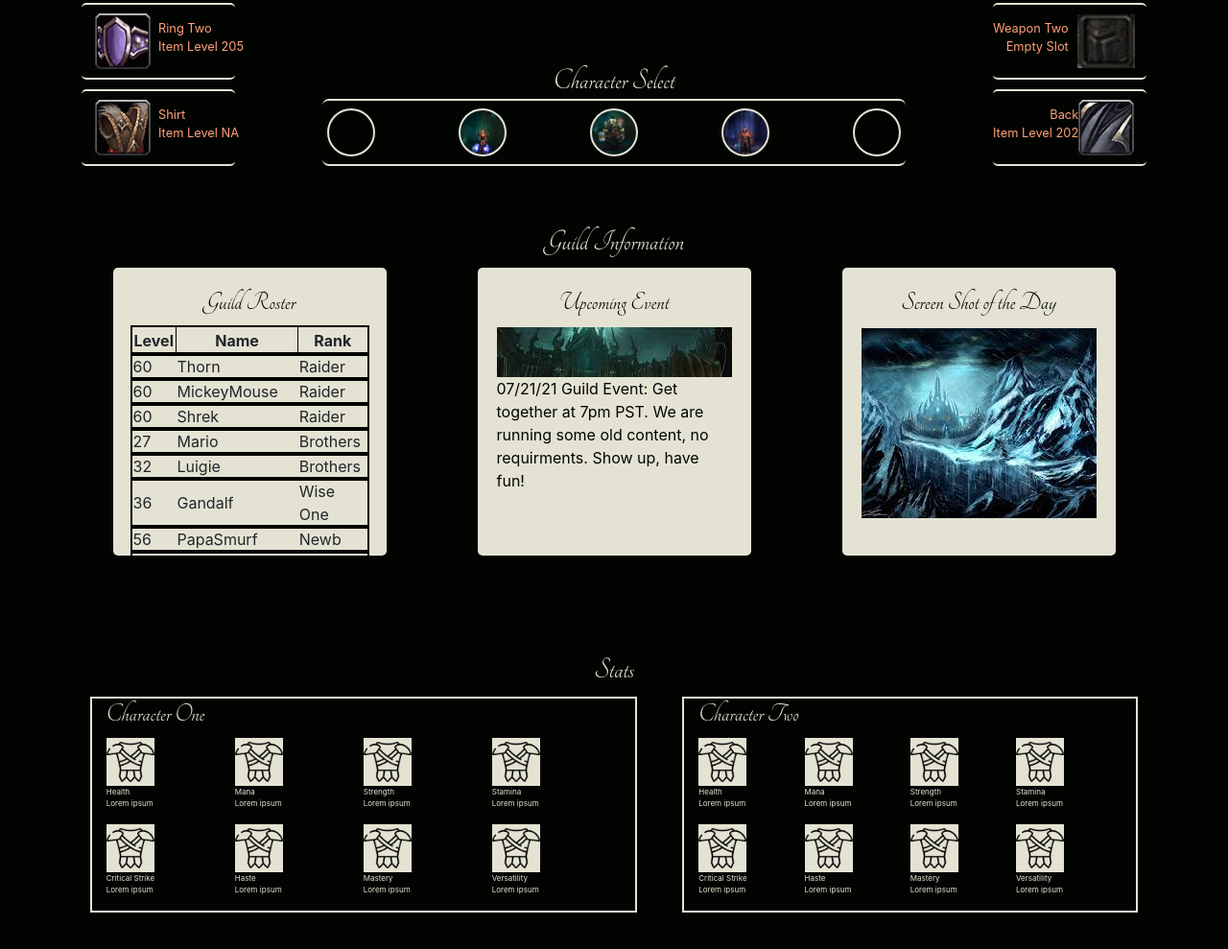
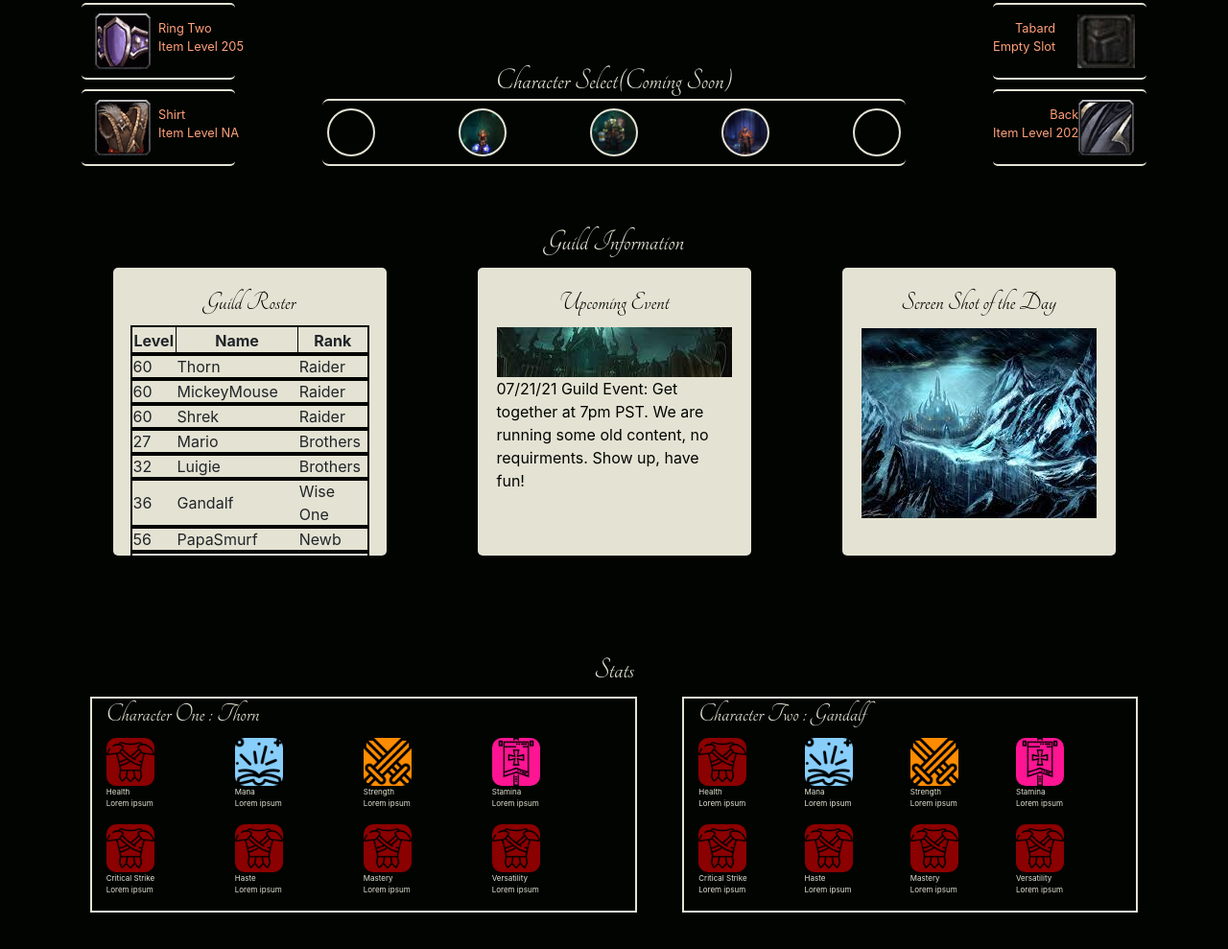
Before and after one commit to jwez192/project3_retake, a website: page index.html in a window 1280 px wide. Shown: the part 853-1842 px from the top of the page at 96% size. Drawn offline with nearby package versions, Linux system fonts and the light colour scheme.

Commit message:
stats alpha 2

```diff
--- a/index.html
+++ b/index.html
@@ -27,13 +27,13 @@
                 <a class="nav-link" href="#info">Info</a>
             </li>
             <li class="nav-item">
-                <a class="nav-link" href="#">Stats</a>
+                <a class="nav-link" href="#stats">Stats</a>
             </li>
             <li class="nav-item">
-                <a class="nav-link" href="#">Achievements</a>
+                <a class="nav-link" href="#">Achievements(Coming Soon)</a>
             </li>
             <li class="nav-item">
-                <a class="nav-link" href="#">Theme</a>
+                <a class="nav-link" href="#">Theme(Coming Soon)</a>
             </li>
         </ul>
     </nav>
@@ -72,7 +72,7 @@
            <article class="col-8 charCol">
                <div id="backgroundCharSelect">
                 <article class="d-flex align-items-center justify-content-between" id="charSelect">
-                    <h2>Character Select</h2>
+                    <h2>Character Select(Coming Soon)</h2>
                     <div class="portrait"></div>
                     <div class="portrait"></div>
                     <div class="portrait"></div>
@@ -98,13 +98,13 @@
                         <div id= "neck" class="itemImg"></div> <p>Neck<br>Item Level 200</p>
                     </article>
                     <article class="item">
-                        <div id= "weapon" class="itemImg"></div> <p>Weapon<br>Item Level 200</p>
+                        <div id= "weapon" class="itemImg"></div> <p>Weapon One<br>Item Level 200</p>
+                    </article>
+                    <article class="item">
+                        <div id= "weaponTwo" class="itemImg"></div> <p>Weapon Two<br>Empty Slot</p>
                     </article>
                     <article class="item">
                         <div id= "tabard" class="itemImg"></div> <p>Tabard<br>Empty Slot</p>
-                    </article>
-                    <article class="item">
-                        <div id= "weaponTwo" class="itemImg"></div> <p>Weapon Two<br>Empty Slot</p>
                     </article>
                     <article class="item">
                         <div id= "cloak" class="itemImg"></div> <p>Back<br>Item Level 202</p>
@@ -202,7 +202,7 @@
        <h2 id="statsHeader">Stats</h2>
        <section id="stats" class="row">
            <article class="col-11 col-md-6" id="statsOne">
-                <h3>Character One</h3>
+                <h3>Character One : Thorn</h3>
                 <article id="innerStatsRow"class="row">
 
                     <article class="col-3">
@@ -210,15 +210,15 @@
                         <p>Health <br> Lorem ipsum</p>
                     </article>
                     <article class="col-3">
-                        <div class="health"></div>
+                        <div class="int"></div>
                         <p>Mana <br> Lorem ipsum</p>
                     </article>
                     <article class="col-3">
-                        <div class="health"></div>
+                        <div class="strength"></div>
                         <p> Strength<br> Lorem ipsum</p>
                     </article>
                     <article class="col-3">
-                        <div class="health"></div>
+                        <div class="stamina"></div>
                         <p>Stamina <br> Lorem ipsum</p>
                     </article>
                     <article class="col-3">
@@ -240,7 +240,7 @@
                 </article>
            </article>
            <article class="col-11 col-md-5 " id="statsTwo">
-               <h3>Character Two</h3>
+               <h3>Character Two : Gandalf</h3>
                <article id="innerStatsRow"class="row">
 
                 <article class="col-3">
@@ -248,15 +248,15 @@
                     <p>Health <br> Lorem ipsum</p>
                 </article>
                 <article class="col-3">
-                    <div class="health"></div>
+                    <div class="int"></div>
                     <p>Mana <br> Lorem ipsum</p>
                 </article>
                 <article class="col-3">
-                    <div class="health"></div>
+                    <div class="strength"></div>
                     <p> Strength<br> Lorem ipsum</p>
                 </article>
                 <article class="col-3">
-                    <div class="health"></div>
+                    <div class="stamina"></div>
                     <p>Stamina <br> Lorem ipsum</p>
                 </article>
                 <article class="col-3">
--- a/scss/utils/_stats.scss
+++ b/scss/utils/_stats.scss
@@ -34,7 +34,8 @@
     height: 50px;
     background-position: center;
     background-repeat: no-repeat;
-    background-color: $primary-light-text;
+    background-color: darkred;
+    border-radius: 10px;
     // @media (min-width:300px) {
     //     width: 50px;
     //     height: 50px;
@@ -42,6 +43,37 @@
     //     background-repeat: no-repeat;
     // }
 }
+.int{
+    background-image: url('../images/icons/int.png');
+    background-size: 100%;
+    width: 50px;
+    height: 50px;
+    background-position: center;
+    background-repeat: no-repeat;
+    background-color: lightskyblue;
+    border-radius: 10px;
+}
+.strength{
+    background-image: url('../images/icons/strength.png');
+    background-size: 100%;
+    width: 50px;
+    height: 50px;
+    background-position: center;
+    background-repeat: no-repeat;
+    background-color: darkorange;
+    border-radius: 10px;
+}
+.stamina{
+    background-image: url('../images/icons/stamina.png');
+    background-size: 100%;
+    width: 50px;
+    height: 50px;
+    background-position: center;
+    background-repeat: no-repeat;
+    background-color:deeppink;
+    border-radius: 10px;
+}
+
 #statsHeader{
     margin-top: 100px;
 }
```
Also changed, not shown: css/main.css, images/icons/stamina.png (added), 1 other file.
